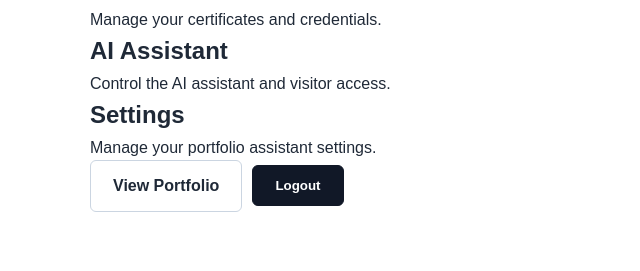
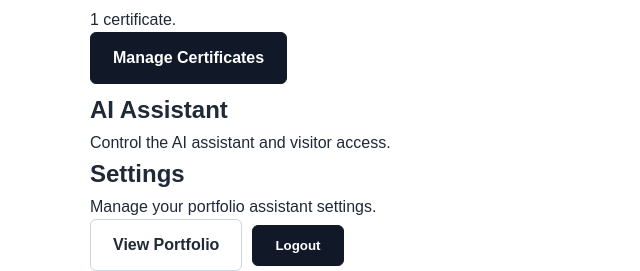
Before and after one commit to fernandlayug/personal-portfolio, a Django app: template portfolio/templates/portfolio/dashboard.html in a window 1280 px wide. Shown: the part 838-1109 px from the top of the page, without its empty margins (0-640 px from the left). Before the commit the page ends 1050 px from the top, so only its background shows below. Run offline with Django 5.2, Linux system fonts and the light colour scheme; the template is opened without the code that fills it: most values are stand-ins (such as "Sample title", 1, 10 or a date in 2020).

Commit message:
Add certificate management to owner dashboard

```diff
--- a/portfolio/templates/portfolio/dashboard.html
+++ b/portfolio/templates/portfolio/dashboard.html
@@ -160,9 +160,16 @@
                     </h2>
 
                     <p>
-                        Manage your certificates
-                        and credentials.
+                        {{ profile.certificates.all|length }}
+                        certificate{{ profile.certificates.all|length|pluralize }}.
                     </p>
+
+                    <a
+                        href="{% url 'certificate_list' %}"
+                        class="btn btn-primary"
+                    >
+                        Manage Certificates
+                    </a>
 
                 </div>
 
```
